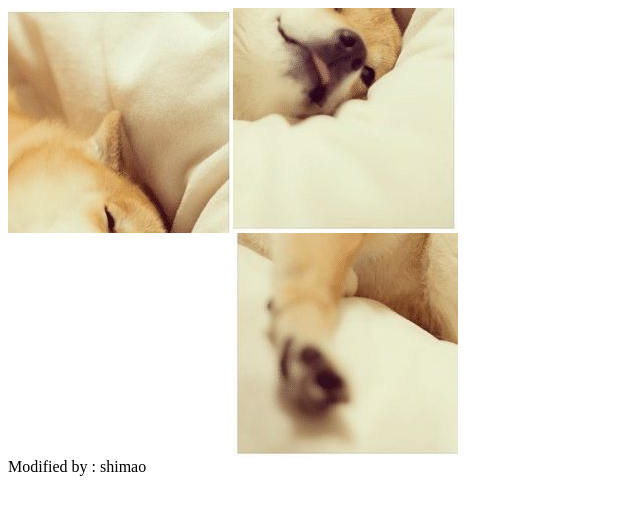
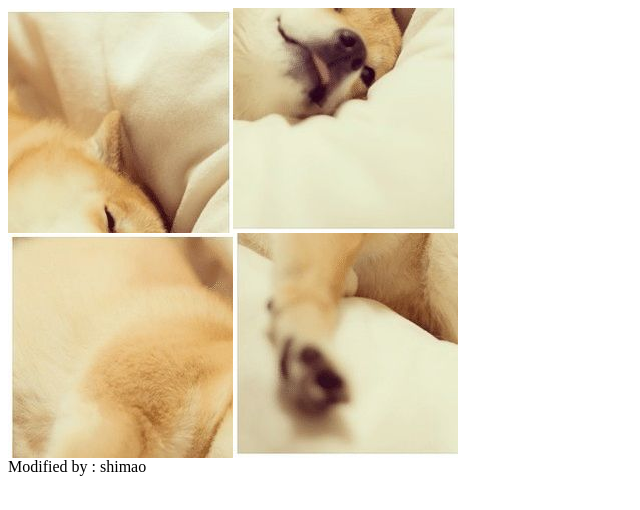
Before and after one commit to Chiene/git-tutorial, a plain HTML site: page index.html in a window 1280 px wide. Shown: the whole page, without its empty margins (0-640 px from the left). Drawn offline with Linux system fonts and the light colour scheme.

Commit message:
add image3

```diff
--- a/index.html
+++ b/index.html
@@ -7,7 +7,7 @@
 			<td><img src="2.jpg"/></td>
 		</tr>
 		<tr>
-		 	<td><!-- the 3.jpg --></td>
+		 	<td><img src="3.jpg"/></td>
 		 	<td><img src="4.jpg"/></td>
 		</tr>
 	</table>
```
